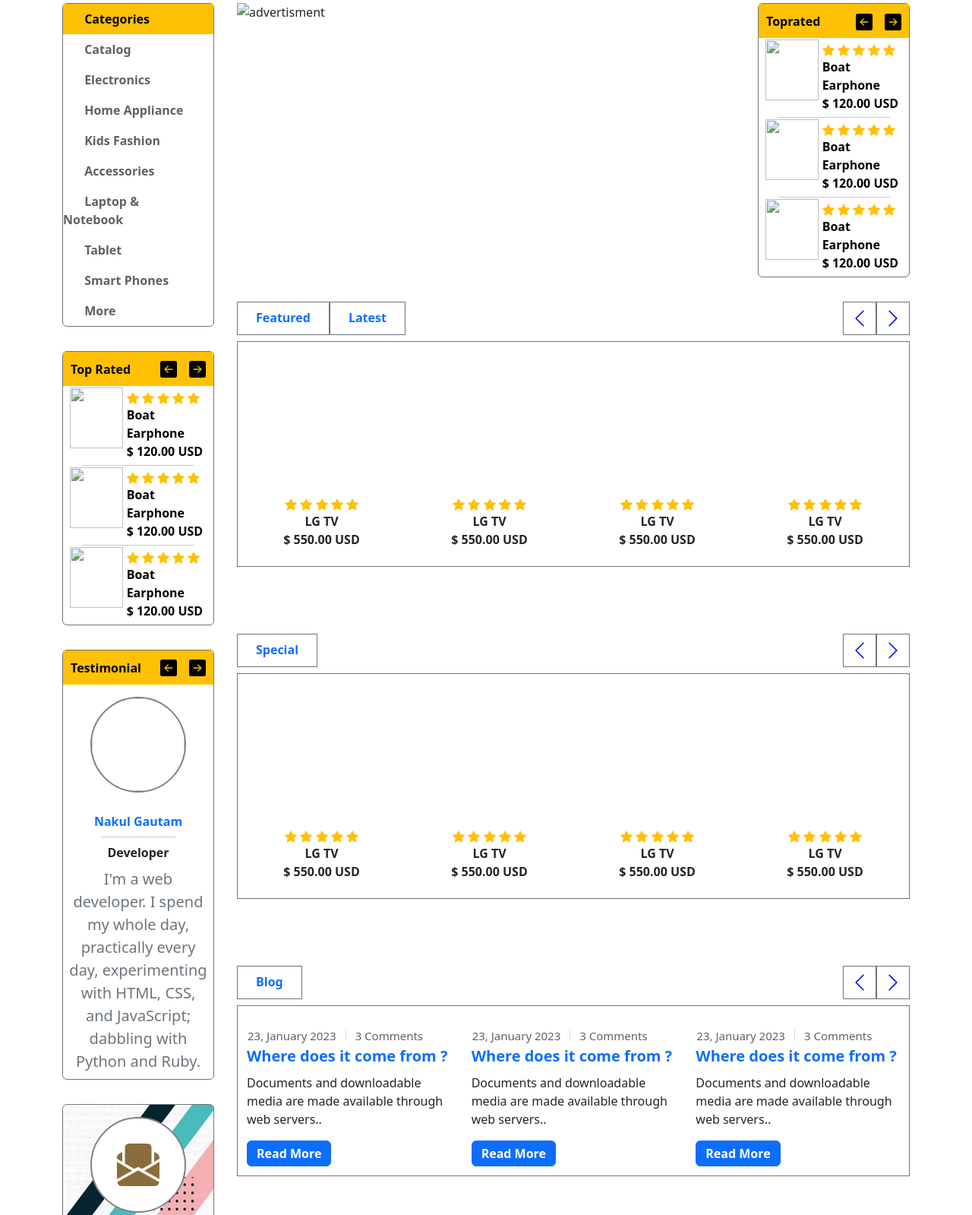
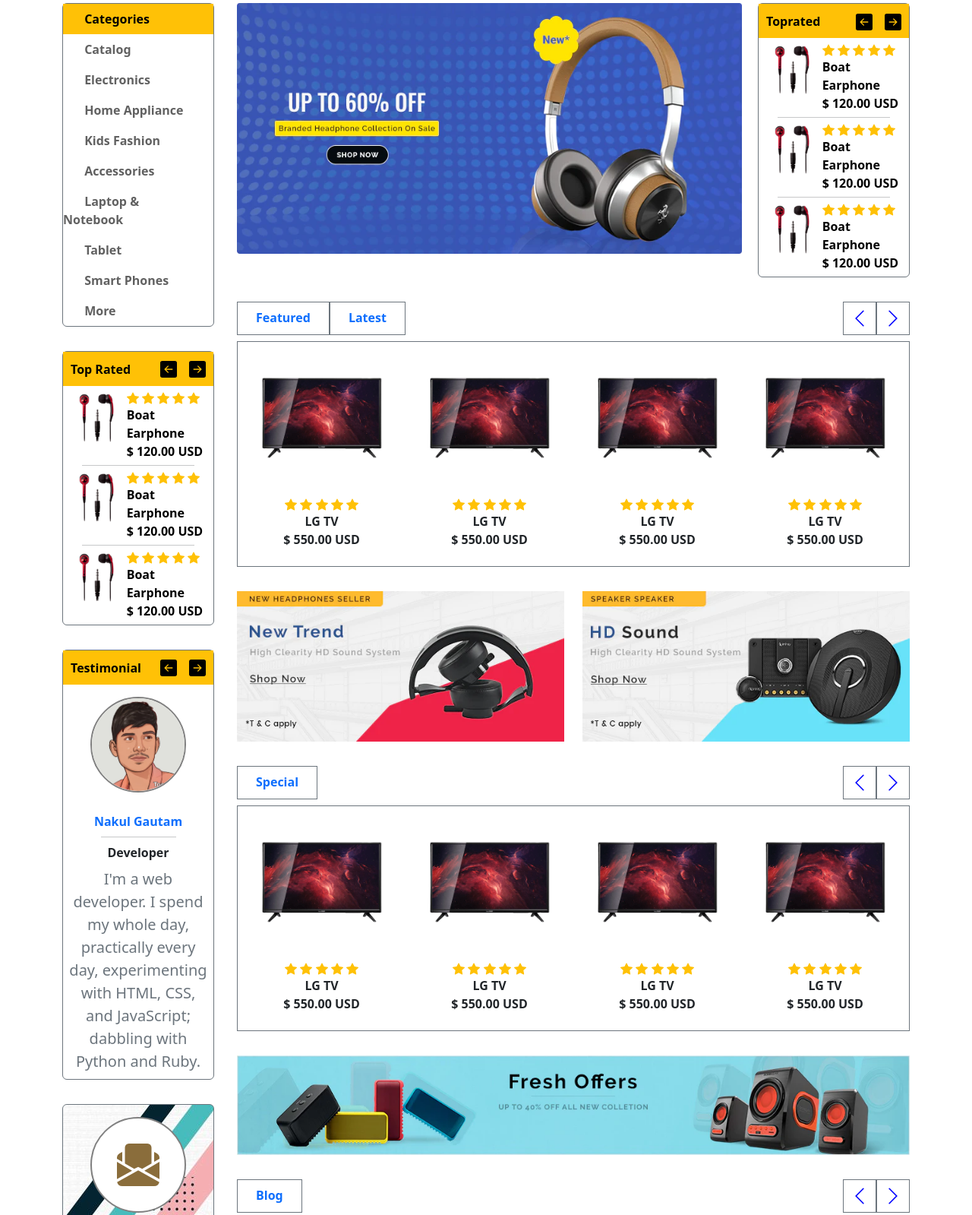
Before and after one commit to NakulGautam/E-Commerce-Website, a plain HTML site: page index.html in a window 1280 px wide. Shown: the part 256-1855 px from the top of the page at 76% size. Drawn offline with nearby package versions, Linux system fonts and the light colour scheme; the site is published under a folder, as on GitHub Pages, so addresses that start at the root find nothing.

Commit message:
Update index.html

```diff
--- a/index.html
+++ b/index.html
@@ -336,7 +336,7 @@
             <a href="#" class="nav-link link-body-emphasis">
               <use xlink:href="#speedometer2"></use>
               <div>
-                <img src="/pics/1.png" class="img" alt="">
+                <img src="./pics/1.png" class="img" alt="">
               </div>
 
               <div class="img_cont">
@@ -385,7 +385,7 @@
             <a href="#" class="nav-link link-body-emphasis">
               <use xlink:href="#speedometer2"></use>
               <div class="img_div">
-                <img src="/pics/1.png" class="img" alt="">
+                <img src="./pics/1.png" class="img" alt="">
               </div>
 
               <div class="img_cont">
@@ -434,7 +434,7 @@
             <a href="#" class="nav-link link-body-emphasis">
               <use xlink:href="#speedometer2"></use>
               <div class="img_div">
-                <img src="/pics/1.png" class="img" alt="">
+                <img src="./pics/1.png" class="img" alt="">
               </div>
 
               <div class="img_cont">
@@ -526,7 +526,7 @@
           <li class="nav-item pt-3 pb-4" style="height: 168px;">
 
             <div class="myimg">
-              <img src="/pics/myimg.jpg"
+              <img src="./pics/myimg.jpg"
                 style="background-size: cover; width:122px; height: 122px; border-radius: 100px;" alt="" srcset="">
             </div>
 
@@ -632,7 +632,7 @@
       <div class="Rr1">
 
 
-        <img class="ad1" src="/pics/bgimg1.webp" alt="advertisment">
+        <img class="ad1" src="./pics/bgimg1.webp" alt="advertisment">
 
         <div class="R1_toprated">
           <div class="d-flex flex-column flex-shrink-1 bg-body-white border border-secondary rounded-2 "
@@ -677,7 +677,7 @@
                 <a href="#" class="nav-link link-body-emphasis">
                   <use xlink:href="#speedometer2"></use>
                   <div>
-                    <img src="/pics/1.png" class="img" alt="">
+                    <img src="./pics/1.png" class="img" alt="">
                   </div>
 
                   <div class="img_cont">
@@ -726,7 +726,7 @@
                 <a href="#" class="nav-link link-body-emphasis">
                   <use xlink:href="#speedometer2"></use>
                   <div class="img_div">
-                    <img src="/pics/1.png" class="img" alt="">
+                    <img src="./pics/1.png" class="img" alt="">
                   </div>
 
                   <div class="img_cont">
@@ -775,7 +775,7 @@
                 <a href="#" class="nav-link link-body-emphasis">
                   <use xlink:href="#speedometer2"></use>
                   <div class="img_div">
-                    <img src="/pics/1.png" class="img" alt="">
+                    <img src="./pics/1.png" class="img" alt="">
                   </div>
 
                   <div class="img_cont">
@@ -867,7 +867,7 @@
 
           <div class="pddiv_inner">
             <div class="pdimg_div">
-              <img class="pd" src="/pics/tv1.png" alt="" srcset="">
+              <img class="pd" src="./pics/tv1.png" alt="" srcset="">
             </div>
 
             <div class="pd_text">
@@ -909,7 +909,7 @@
 
           <div class="pddiv_inner">
             <div class="pdimg_div">
-              <img class="pd" src="/pics/tv1.png" alt="" srcset="">
+              <img class="pd" src="./pics/tv1.png" alt="" srcset="">
             </div>
 
             <div class="pd_text">
@@ -951,7 +951,7 @@
 
           <div class="pddiv_inner">
             <div class="pdimg_div">
-              <img class="pd" src="/pics/tv1.png" alt="" srcset="">
+              <img class="pd" src="./pics/tv1.png" alt="" srcset="">
             </div>
 
             <div class="pd_text">
@@ -993,7 +993,7 @@
 
           <div class="pddiv_innerH">
             <div class="pdimg_div">
-              <img class="pd" src="/pics/tv1.png" alt="" srcset="">
+              <img class="pd" src="./pics/tv1.png" alt="" srcset="">
             </div>
 
             <div class="pd_text">
@@ -1045,11 +1045,11 @@
       <div class="d-flex justify-content-between R3">
 
         <div class="R3_ad mt-0">
-          <img class="img-fluid R3_pic" src="/pics/adphoto1.webp" alt="" srcset="">
+          <img class="img-fluid R3_pic" src="./pics/adphoto1.webp" alt="" srcset="">
         </div>
 
         <div class="ms-4 R3_ad">
-          <img class="img-fluid R3_pic" src="/pics/adphoto2.webp" alt="" srcset="">
+          <img class="img-fluid R3_pic" src="./pics/adphoto2.webp" alt="" srcset="">
         </div>
 
       </div>
@@ -1094,7 +1094,7 @@
 
           <div class="pddiv_inner">
             <div class="pdimg_div">
-              <img class="pd" src="/pics/tv1.png" alt="" srcset="">
+              <img class="pd" src="./pics/tv1.png" alt="" srcset="">
             </div>
 
             <div class="pd_text">
@@ -1136,7 +1136,7 @@
 
           <div class="pddiv_inner">
             <div class="pdimg_div">
-              <img class="pd" src="/pics/tv1.png" alt="" srcset="">
+              <img class="pd" src="./pics/tv1.png" alt="" srcset="">
             </div>
 
             <div class="pd_text">
@@ -1178,7 +1178,7 @@
 
           <div class="pddiv_inner">
             <div class="pdimg_div">
-              <img class="pd" src="/pics/tv1.png" alt="" srcset="">
+              <img class="pd" src="./pics/tv1.png" alt="" srcset="">
             </div>
 
             <div class="pd_text">
@@ -1220,7 +1220,7 @@
 
           <div class="pddiv_innerH">
             <div class="pdimg_div">
-              <img class="pd" src="/pics/tv1.png" alt="" srcset="">
+              <img class="pd" src="./pics/tv1.png" alt="" srcset="">
             </div>
 
             <div class="pd_text">
@@ -1270,7 +1270,7 @@
       <div class="b-example-divider p-3"></div>
 
       <div>
-        <img class="img-fluid" src="/pics/offers.webp" alt="">
+        <img class="img-fluid" src="./pics/offers.webp" alt="">
       </div>
 
       <!-- R6 -->
@@ -1315,7 +1315,7 @@
       <div class="border border-secondary mt-2 p-1 d-flex justify-content-between blog_div">
 
         <div class="R5ad">
-          <img class="blogimg img-fluid" src="/pics/blogimg1.webp" alt="">
+          <img class="blogimg img-fluid" src="./pics/blogimg1.webp" alt="">
 
           <div class="btext1">
 
@@ -1349,7 +1349,7 @@
 
 
         <div class="R5ad">
-          <img class="blogimg img-fluid" src="/pics/blogimg2.webp" alt="">
+          <img class="blogimg img-fluid" src="./pics/blogimg2.webp" alt="">
 
           <div class="btext1">
 
@@ -1375,7 +1375,7 @@
 
 
         <div class="R5adH">
-          <img class="blogimg img-fluid" src="/pics/blogimg3.webp" alt="">
+          <img class="blogimg img-fluid" src="./pics/blogimg3.webp" alt="">
 
           <div class="btext1">
 
@@ -1453,13 +1453,13 @@
   <div class="container mt-2 ">
     <div class="border border-secondary py-3 Llogo_div">
 
-      <img src="/pics/logo1.avif" class="logopic" alt="">
-      <img src="/pics/logo2.avif" class="logopic" alt="">
-      <img src="/pics/logo3.avif" class="logopic" alt="">
-      <img src="/pics/logo4.avif" class="logopic" alt="">
-      <img src="/pics/logo5.avif" class="logopic" alt="">
-      <img src="/pics/logo6.avif" class="logopic" alt="">
-      <img src="/pics/logo7.avif" class="logopic" id="logopicH"  alt="">
+      <img src="./pics/logo1.avif" class="logopic" alt="">
+      <img src="./pics/logo2.avif" class="logopic" alt="">
+      <img src="./pics/logo3.avif" class="logopic" alt="">
+      <img src="./pics/logo4.avif" class="logopic" alt="">
+      <img src="./pics/logo5.avif" class="logopic" alt="">
+      <img src="./pics/logo6.avif" class="logopic" alt="">
+      <img src="./pics/logo7.avif" class="logopic" id="logopicH"  alt="">
     </div>
 
   </div>
```
